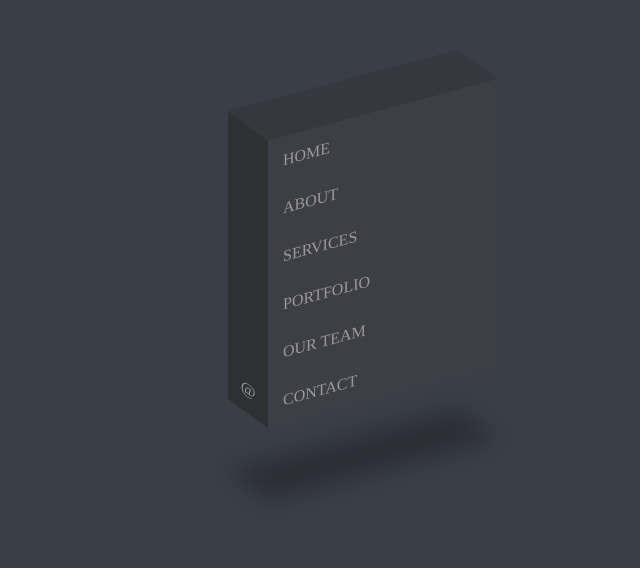
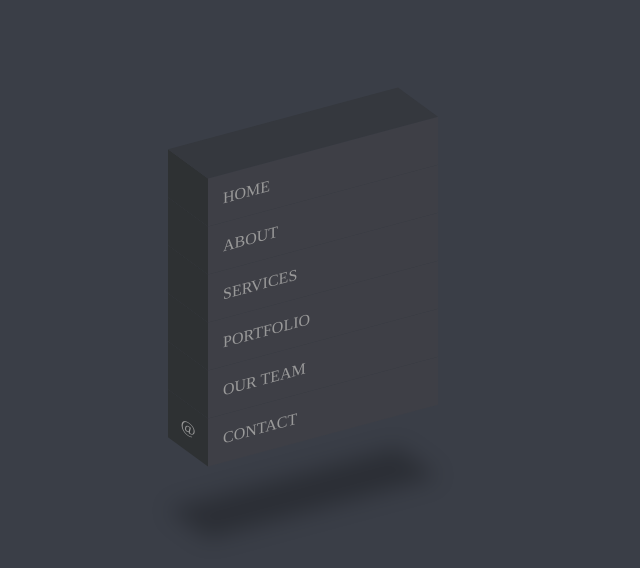
Before and after one commit to Alvanhua/css-magic, a website: page apps/3D-navigation/index.html in a window 1280 px wide. Shown: the whole page, without its empty margins (140-780 px from the left). Drawn offline with Linux system fonts and the light colour scheme.

Commit message:
feat:optimize style

```diff
--- a/apps/3D-navigation/style.css
+++ b/apps/3D-navigation/style.css
@@ -7,8 +7,8 @@ html, body {
   background-color: #3a3e47;
 }
 ul {
-  margin-top: 30px;
-  margin-left: 360px;
+  margin-top: 60px;
+  margin-left: 300px;
   color: #fff;
 }
 ul li {
```
Also changed, not shown: apps/3D-navigation/index.html (+0 -1 lines).
